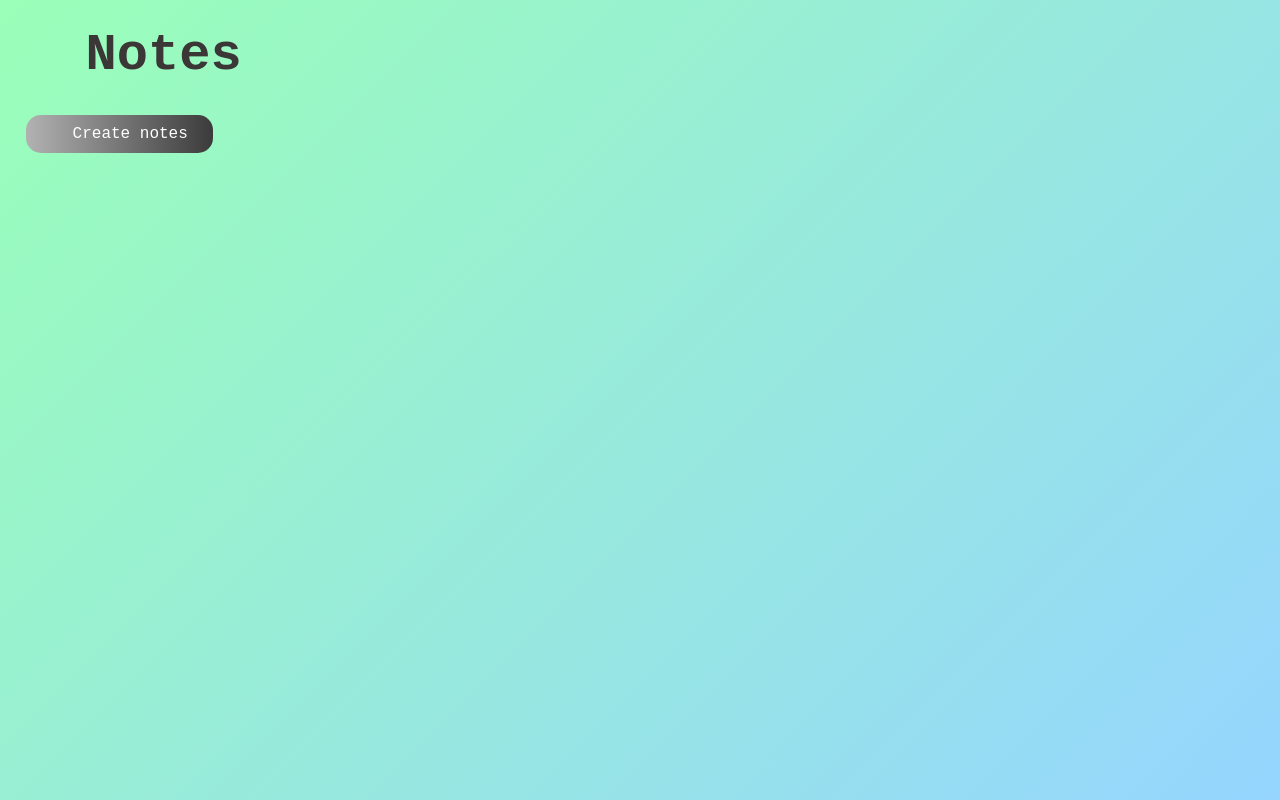
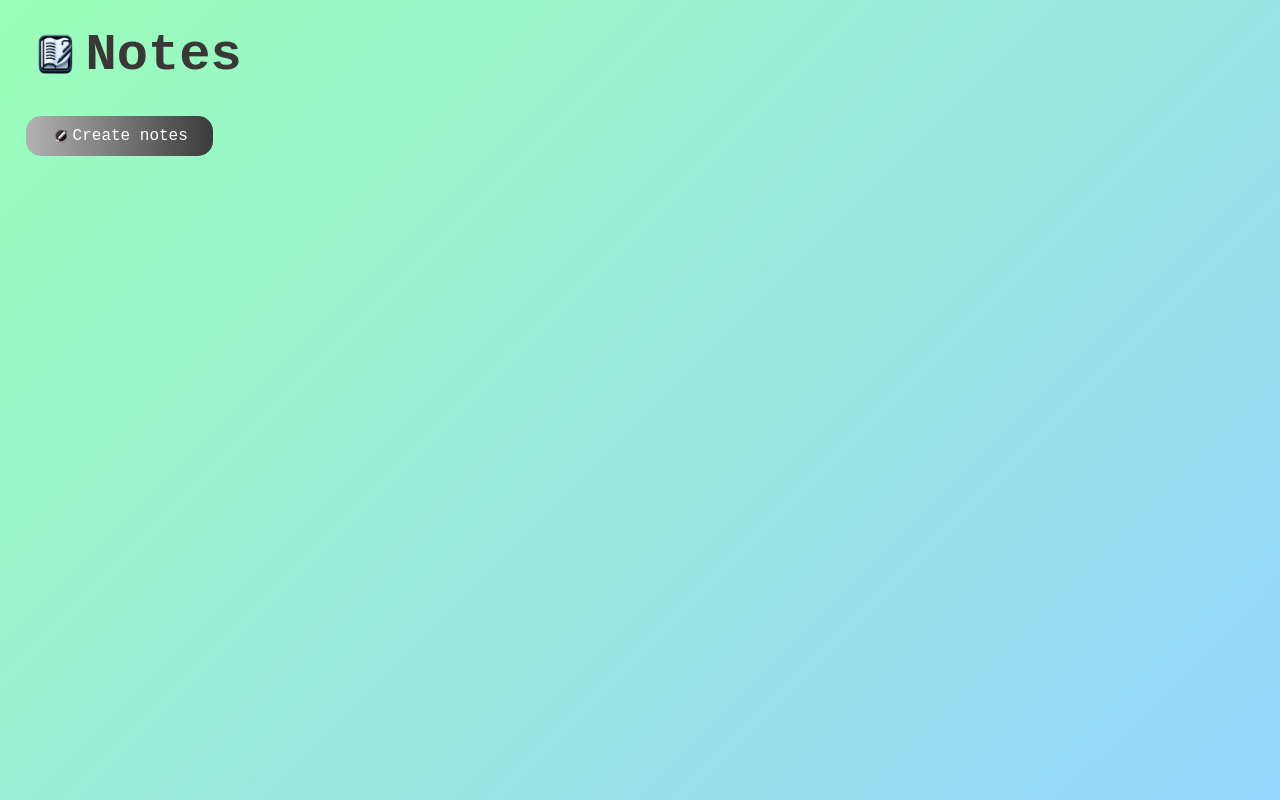
Before and after one commit to A-Roy2009/RoysNotes, a plain HTML site: page index.html in a window 1280 px wide. Drawn offline with Linux system fonts and the light colour scheme.

Commit message:
Update index.html

```diff
--- a/index.html
+++ b/index.html
@@ -8,8 +8,8 @@
     <body>
 
         <div class="container">
-            <h1><img src="notesicon.png" alt=""> Notes</h1>
-            <button class="btn"><img src="editicon.png" alt="">Create notes</button>
+            <h1><img src="images/notesicon.png" alt=""> Notes</h1>
+            <button class="btn"><img src="images/editicon.png" alt="">Create notes</button>
             <div class="notes-container">
 
             </div>
```
